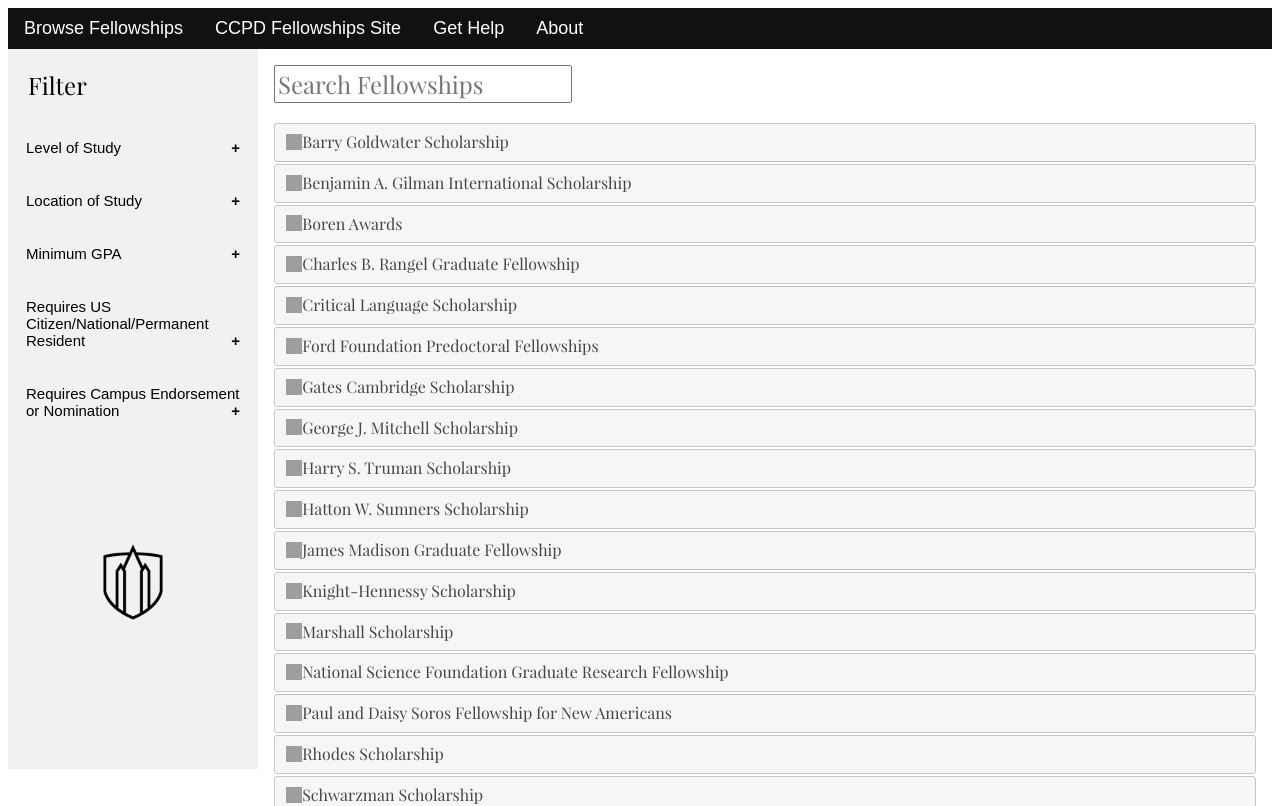
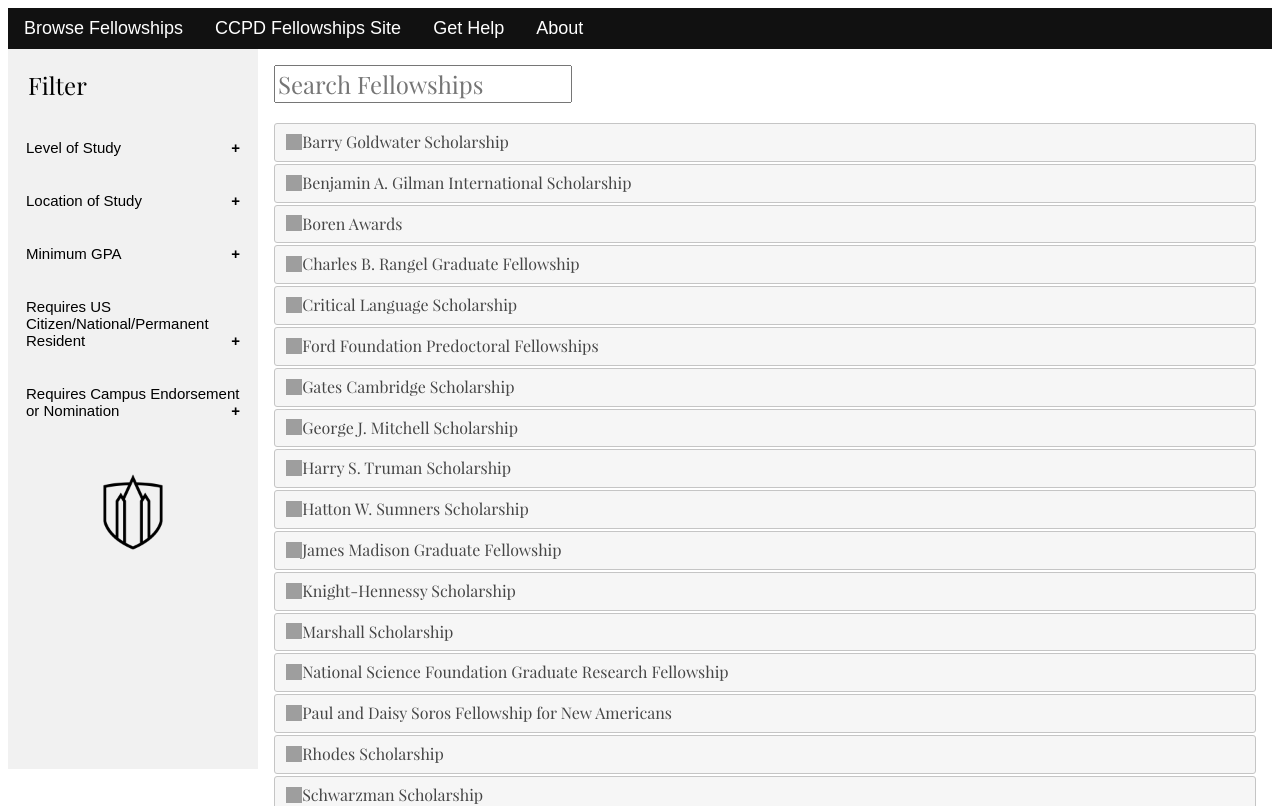
Before and after one commit to samplesk/CCPD, a website: page index.html in a window 1280 px wide. Shown: the top 806 px of the page. Drawn offline with nearby package versions, Linux system fonts and the light colour scheme; grey boxes are pictures that could not be loaded; files whose address does not match are found by name.

Commit message:
icon centered

```diff
--- a/css/sidebar.css
+++ b/css/sidebar.css
@@ -88,8 +88,8 @@
 }
 
 .icon-div {
-  height:195px;
+  height: 150px;
   display: flex;
-  align-items: flex-end;
+  align-items:center;
   justify-content: center;
 }
```
